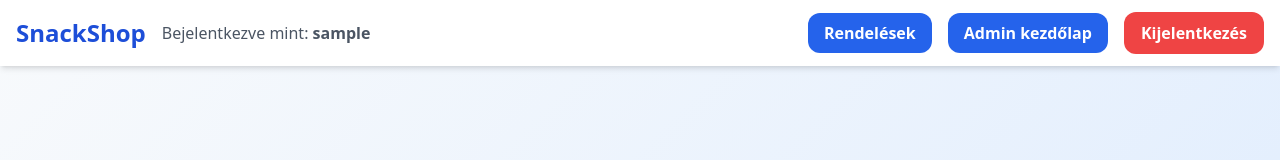
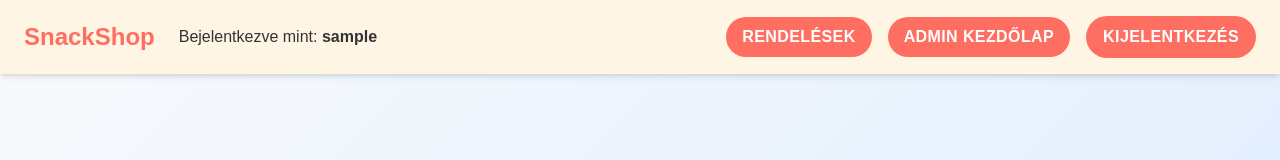
Before and after one commit to BoteeeB/SnackShop_ProbaFeladat, a React (Vite) app in the folder snackshop/client/: page /admin in a window 1280 px wide. Shown: the top 160 px of the page. Built offline with nearby package versions, Linux system fonts and the light colour scheme; no server answers; sample sign-in values are in the browser's storage.

Commit message:
navbar redesign

```diff
--- a/snackshop/client/src/components/Navbar.tsx
+++ b/snackshop/client/src/components/Navbar.tsx
@@ -14,12 +14,20 @@ export default function Navbar() {
 
   return (
     <>
-      <nav className="w-full bg-white shadow-md px-4 py-3 fixed top-0 left-0 z-50">
+      <nav
+        className="w-full bg-[#FFF5E4] shadow-md px-6 py-4 fixed top-0 left-0 z-50"
+        style={{ fontFamily: "Karla, sans-serif" }}
+      >
         <div className="max-w-7xl mx-auto flex items-center justify-between">
-          <div className="flex items-center gap-4">
-            <h1 className="text-2xl font-bold text-blue-700">SnackShop</h1>
+          <div className="flex items-center gap-6">
+            <h1
+              className="text-2xl font-bold text-[#FF6F61]"
+              style={{ fontFamily: "Poppins, sans-serif" }}
+            >
+              SnackShop
+            </h1>
             {user && (
-              <span className="hidden md:inline text-gray-600">
+              <span className="hidden md:inline text-[#333333]">
                 Bejelentkezve mint: <strong>{user.username}</strong>
               </span>
             )}
@@ -27,7 +35,7 @@ export default function Navbar() {
 
           <button
             onClick={() => setMenuOpen((o) => !o)}
-            className="md:hidden text-gray-700 p-1 active:scale-90 transition-transform duration-200 focus:outline-none"
+            className="md:hidden text-[#333333] p-2 active:scale-95 transition-transform duration-200 focus:outline-none"
           >
             {menuOpen ? (
               <svg
@@ -35,7 +43,7 @@ export default function Navbar() {
                 className="h-5 w-5"
                 fill="none"
                 viewBox="0 0 24 24"
-                stroke="currentColor"
+                stroke="#333333"
               >
                 <path
                   strokeLinecap="round"
@@ -50,7 +58,7 @@ export default function Navbar() {
                 className="h-5 w-5"
                 fill="none"
                 viewBox="0 0 24 24"
-                stroke="currentColor"
+                stroke="#333333"
               >
                 <path
                   strokeLinecap="round"
@@ -64,7 +72,7 @@ export default function Navbar() {
 
           <div
             className={[
-              "absolute md:static top-full left-0 w-full md:w-auto bg-white md:bg-transparent",
+              "absolute md:static top-full left-0 w-full md:w-auto bg-[#FFF5E4] md:bg-transparent",
               "origin-top transform transition-all duration-300 ease-in-out",
               menuOpen
                 ? "scale-y-100 opacity-100 shadow-lg"
@@ -73,9 +81,8 @@ export default function Navbar() {
             ].join(" ")}
           >
             {user && (
-              <div className="flex flex-col md:flex-row items-center md:gap-4 p-4 md:p-0">
-                {/* Mobile user info */}
-                <span className="md:hidden text-gray-600 mb-2">
+              <div className="flex flex-col md:flex-row items-center gap-4 p-4 md:p-0">
+                <span className="md:hidden text-[#333333] mb-2">
                   Bejelentkezve: <strong>{user.username}</strong>
                 </span>
 
@@ -84,14 +91,16 @@ export default function Navbar() {
                     <Link
                       to="/orders"
                       onClick={() => setMenuOpen(false)}
-                      className="block md:inline-block bg-blue-600 hover:bg-blue-700 text-white hover:text-white font-semibold px-4 py-2 rounded-xl hover:rounded-md transition-all duration-300 mb-2 md:mb-0"
+                      className="block md:inline-block bg-[#FF6F61] hover:bg-[#F1C40F] text-white uppercase tracking-wide px-4 py-2 rounded-full font-bold transition"
+                      style={{ fontFamily: "Poppins, sans-serif" }}
                     >
                       Rendelések
                     </Link>
                     <Link
                       to="/admin"
                       onClick={() => setMenuOpen(false)}
-                      className="block md:inline-block bg-blue-600 hover:bg-blue-700 text-white hover:text-white font-semibold px-4 py-2 rounded-xl hover:rounded-md transition-all duration-300 mb-2 md:mb-0"
+                      className="block md:inline-block bg-[#FF6F61] hover:bg-[#F1C40F] text-white uppercase tracking-wide px-4 py-2 rounded-full font-bold transition"
+                      style={{ fontFamily: "Poppins, sans-serif" }}
                     >
                       Admin kezdőlap
                     </Link>
@@ -100,7 +109,8 @@ export default function Navbar() {
 
                 <button
                   onClick={handleLogout}
-                  className="block md:inline-block bg-red-500 hover:bg-red-600 text-white hover:text-white font-semibold px-4 py-2 rounded-xl hover:rounded-md transition-all duration-300"
+                  className="block md:inline-block bg-[#FF6F61] hover:bg-[#F1C40F] text-white uppercase tracking-wide px-4 py-2 rounded-full font-bold transition"
+                  style={{ fontFamily: "Poppins, sans-serif" }}
                 >
                   Kijelentkezés
                 </button>
@@ -109,7 +119,7 @@ export default function Navbar() {
           </div>
         </div>
       </nav>
-      <div className="h-12 md:h-12" />
+      <div className="h-16" />
     </>
   );
 }
```
